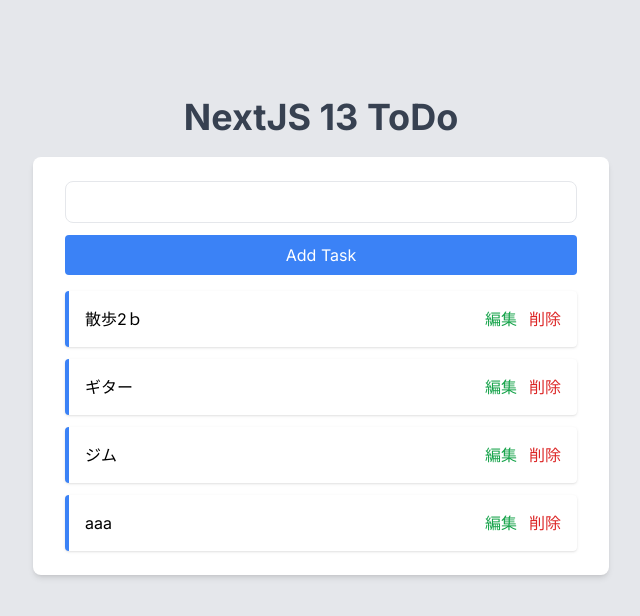
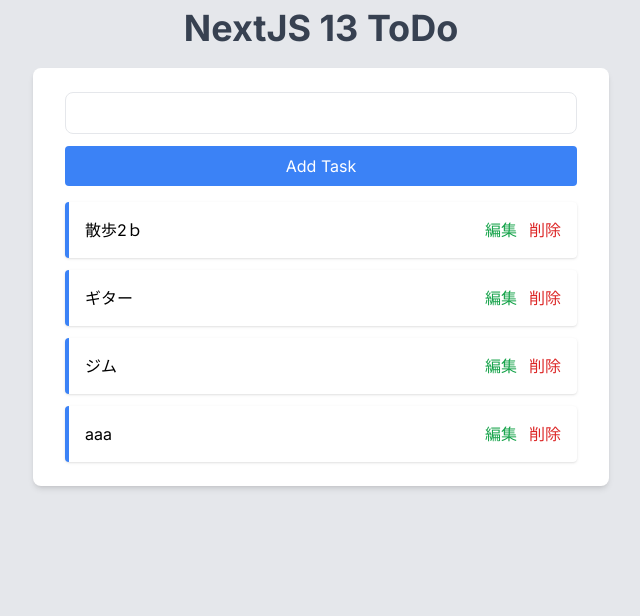
Before and after one commit to hiropon848/todoapp-nextjs, a Next.js app: page / in a window 1280 px wide. Shown: the top 616 px of the page, without its empty margins (319-959 px from the left). Built offline with nearby package versions, Linux system fonts and the light colour scheme; data requests are answered from the project's data file.

Commit message:
レイアウト調整

```diff
--- a/src/app/page.tsx
+++ b/src/app/page.tsx
@@ -13,8 +13,8 @@
   console.log("todos=============");
   console.log(todos);
   return (
-    <main className="flex flex-col items-center justify-center min-h-screen py-2 bg-gray-200">
-      <h1 className="text-4xl font-bold text-gray-700 -mt-32">NextJS 13 ToDo</h1>
+    <main className="flex flex-col items-center justify-start min-h-screen py-2 bg-gray-200">
+      <h1 className="text-4xl font-bold text-gray-700 -mt-0">NextJS 13 ToDo</h1>
       <div className="w-full max-w-xl mt-5">
         <div className="w-full px-8 py-6 bg-white shadow-md rounded-lg">
           <AddTask />
```
